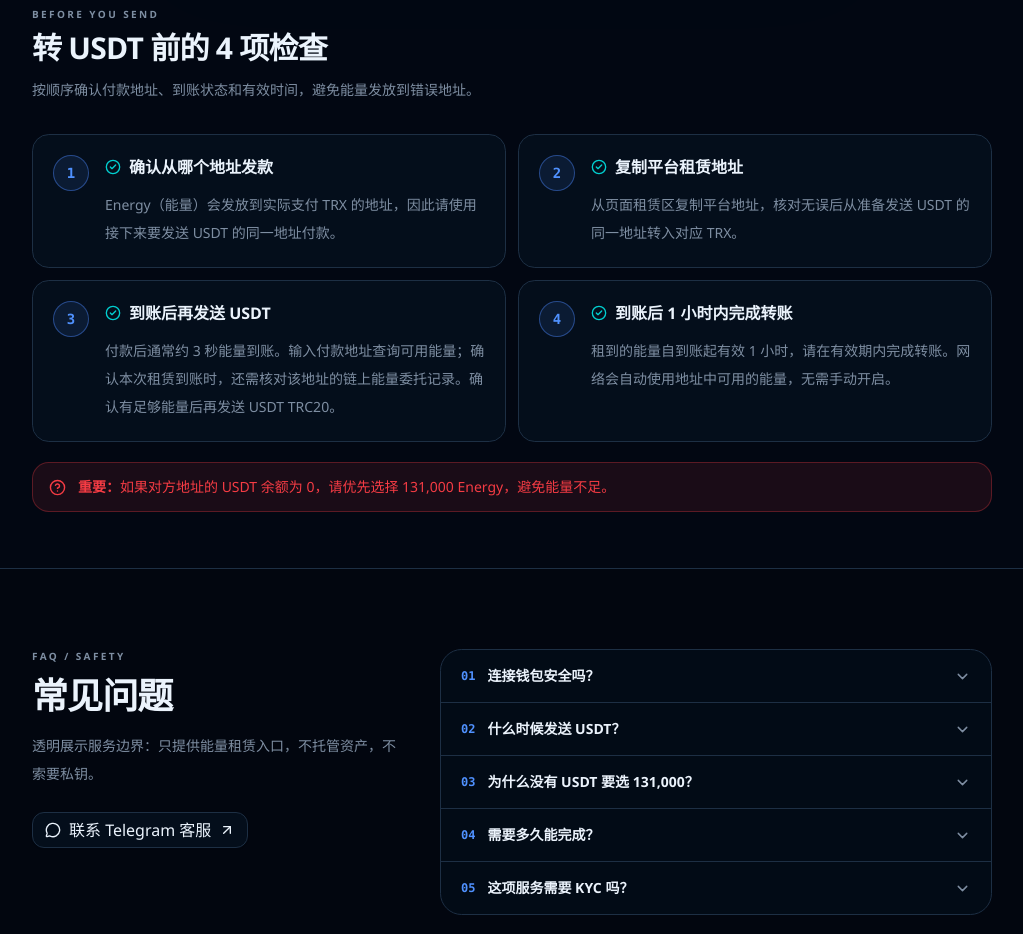
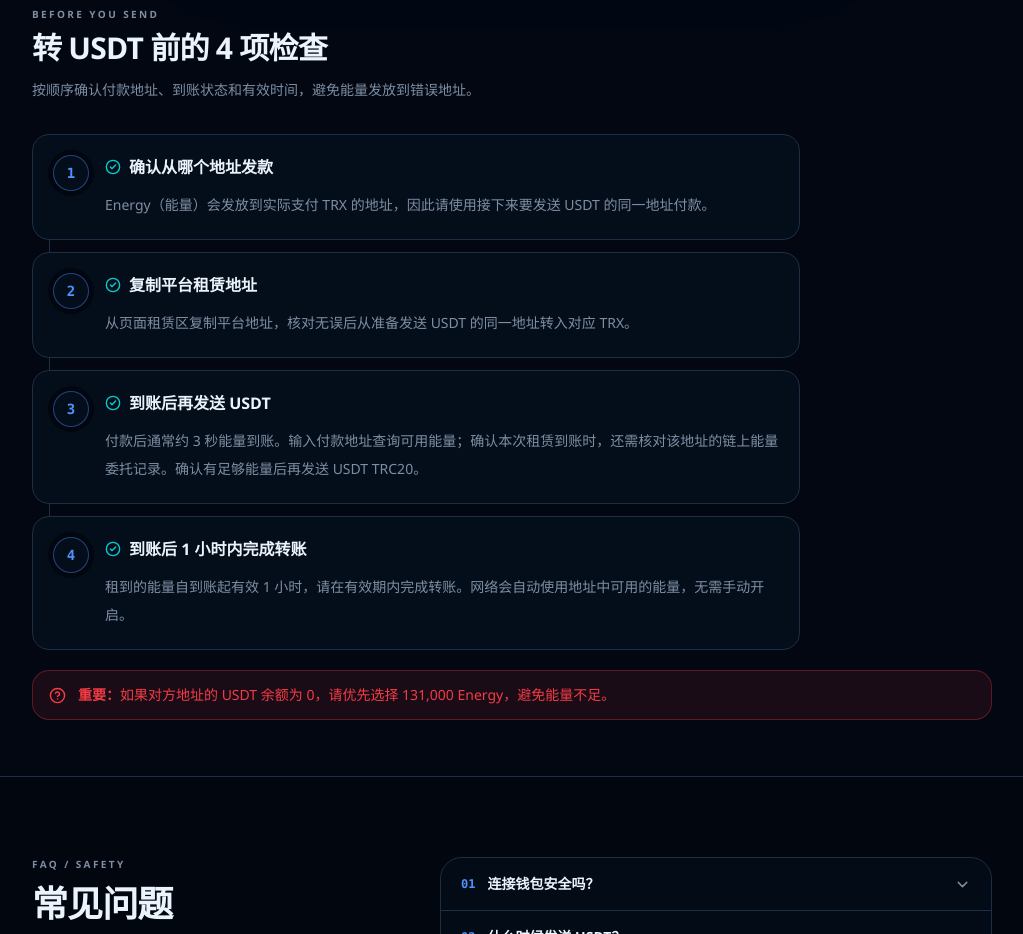
Before and after one commit to harry333641-beep/tron, a Next.js app: page / in a window 1280 px wide. Shown: the part 920-1854 px from the top of the page, without its empty margins (128-1151 px from the left). Built offline with nearby package versions, Linux system fonts and the light colour scheme; no server answers; the database is empty.

Commit message:
The user selected an element directly in the live preview, on the route

```diff
--- a/src/components/energy-purchase.tsx
+++ b/src/components/energy-purchase.tsx
@@ -123,8 +123,11 @@ export function EnergyPurchase({ config }: { config: ServiceConfig }) {
       <section id="steps" className="relative z-10 border-y border-border bg-card/35">
         <div className="mx-auto max-w-5xl px-5 py-10 sm:px-8 sm:py-14">
           <div className="max-w-2xl"><SectionEyebrow>BEFORE YOU SEND</SectionEyebrow><h2 className="mt-2 text-2xl font-black tracking-tight sm:text-3xl">转 USDT 前的 4 项检查</h2><p className="mt-3 text-sm leading-6 text-muted-foreground">按顺序确认付款地址、到账状态和有效时间，避免能量发放到错误地址。</p></div>
-          <div className="mt-8 grid gap-3 md:grid-cols-2">
-            {checkItems.map(([title, description], index) => <div key={title} className="rounded-xl border border-border bg-card p-5"><div className="flex items-start gap-4"><span className="grid size-9 shrink-0 place-items-center rounded-full border border-primary/40 bg-primary/10 font-mono text-sm font-bold text-primary">{index + 1}</span><div className="min-w-0"><div className="flex items-center gap-2"><CheckCircle2 size={16} className="shrink-0 text-accent" /><h3 className="font-black">{title}</h3></div><p className="mt-3 text-sm leading-7 text-muted-foreground">{description}</p></div></div></div>)}
+          <div className="relative mt-8 max-w-3xl">
+            <div className="absolute bottom-6 left-[17px] top-6 w-px bg-border" />
+            <div className="relative space-y-3">
+              {checkItems.map(([title, description], index) => <div key={title} className="relative flex gap-4 rounded-xl border border-border bg-card p-4 sm:p-5"><span className="relative z-10 grid size-9 shrink-0 place-items-center rounded-full border border-primary/40 bg-card font-mono text-sm font-bold text-primary shadow-[0_0_0_5px_var(--background)]">{index + 1}</span><div className="min-w-0"><div className="flex items-center gap-2"><CheckCircle2 size={16} className="shrink-0 text-accent" /><h3 className="font-black">{title}</h3></div><p className="mt-3 text-sm leading-7 text-muted-foreground">{description}</p></div></div>)}
+            </div>
           </div>
           <div className="mt-5 flex items-start gap-3 rounded-xl border border-destructive/30 bg-destructive/10 px-4 py-3 text-sm leading-6 text-destructive"><CircleHelp size={17} className="mt-1 shrink-0" /><p><span className="font-black">重要：</span>如果对方地址的 USDT 余额为 0，请优先选择 131,000 Energy，避免能量不足。</p></div>
         </div>
```
Also changed, not shown: .project/ledger/led-0007.md (added).
